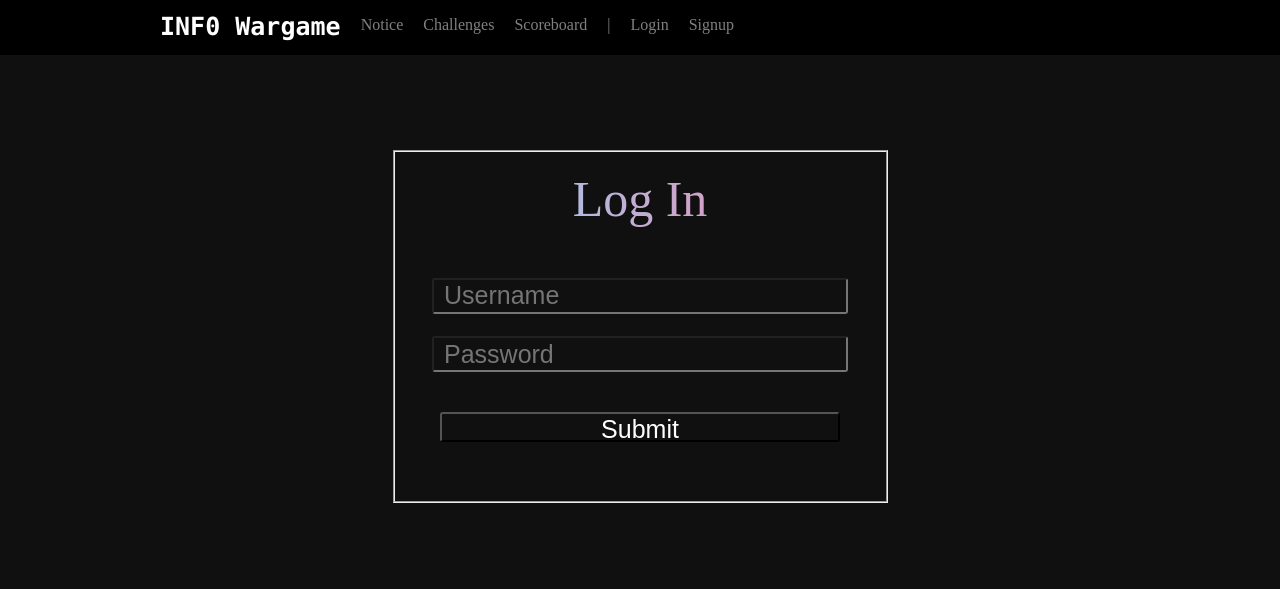
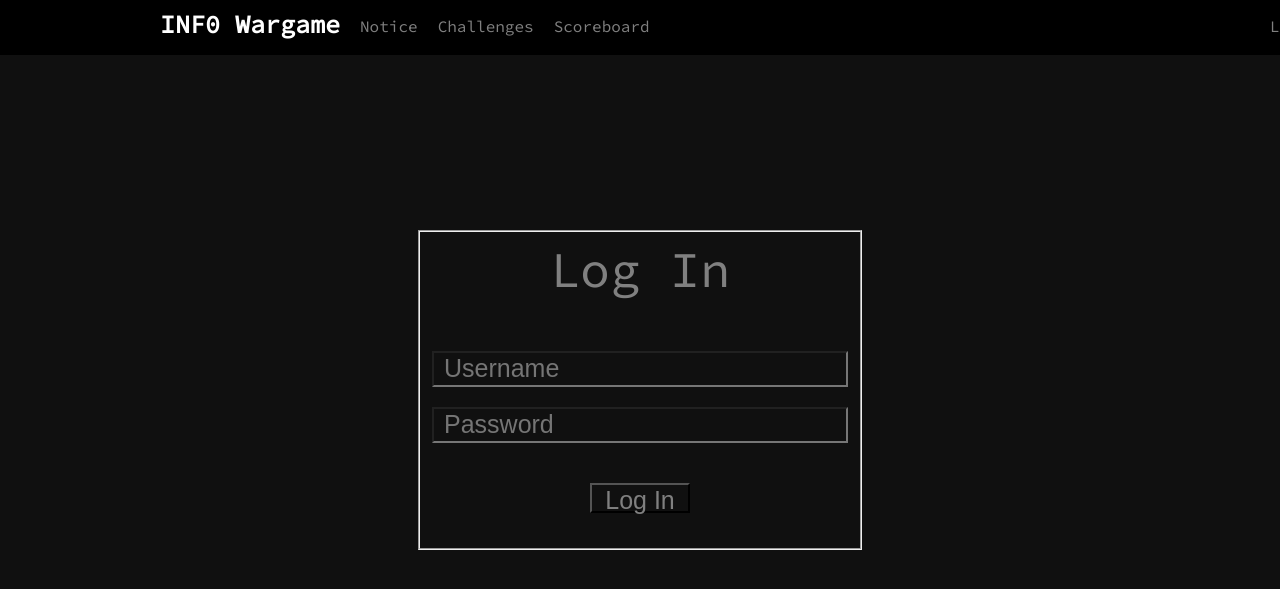
Before and after one commit to infodsm/deprecated-wargame, a Flask app: page /login in a window 1280 px wide. Shown: the top 589 px of the page. Run offline with Flask 2, Linux system fonts and the light colour scheme; some libraries are stand-ins or nearby versions.

Commit message:
[EDIT] font change / login and sign up button change / notice change

```diff
--- a/app.py
+++ b/app.py
@@ -109,7 +109,6 @@ def login():
             flash("Error: username or password is invalid.")
             return redirect(url_for('login'))
 
-
 @app.route('/logout')
 def logout():
     session['logged_in'] = False
--- a/static/style.css
+++ b/static/style.css
@@ -1,9 +1,12 @@
 body{
-  background-color: #101010;
-  padding:0;
-  margin:0;
+    background-color: #101010;
+    padding:0;
+    margin:0;
 }
-.top{
+.init_top a{
+  text-decoration: none;
+}
+.init_top{
   position:fixed;
   width:100%;
   height:55px;
@@ -11,68 +14,95 @@ body{
 }
 li{
   list-style: none;
+}
+.init_top li{
+  padding-left:20px;
+  float:left;
   color:gray;
 }
-.top li{
-  padding-left:20px;
-  float:left;
-}
-.top1{
+.init_top1{
   position:relative;
   left:100px;
 }
-.top2{
+.init_top2{
   position:relative;
-  left:900px;
+  left:700px;
 }
 .logo{
   position:relative;
-  top:-4px;
+  top:-8px;
   font-size:25px;
   font-weight:bold;
-  color:white;
 }
-.main{
+.index_main{
   position:relative;
-  top:150px;
+  top:300px;
   height:100px;
   font-size: 50px;
 }
-.main li{
+.index_main li{
   background: linear-gradient(to right, #90d5eb, #f586b9);
   -webkit-background-clip: text;
   -webkit-text-fill-color: transparent;
 }
-.bottom{
-  border-bottom: 1px;
-  text-align: justify;
-  font-size: 20px;
+.index_bottom{
+  position: absolute;
+  font-size:20px;
+  left:50%;
+  bottom:0;
 }
-.login{
-  font-size:50px;
+.index_bottom li{
+  color:gray;
 }
-input{
+
+.login_main{
+  position:relative;
+  top:230px;
+  color:gray;
+}
+.login_square input{
   height:30px;
   width:400px;
-  boder: 2px solid transparent;
-  border-radius: 3px;
   margin-top:20px;
   font-size:25px;
-  color: white;
   background-color:#101010;
+  color:gray;
   ime-mode:disabled;
 }
 input:focus{
   outline:none;
 }
-button{
+.login_button{
   margin-top:20px;
   width:100px;
   height:30px;
   font-size:25px;
-  background: linear-gradient(to right, #90d5eb, #f586b9);
-  border:none;
+  background-color: #101010;
+  color:gray;
 }
 button:focus{
   outline:none;
 }
+
+.signup_main{
+  position:relative;
+  top:200px;
+  color:gray;
+}
+.signup_square input{
+  height:30px;
+  width:400px;
+  margin-top:20px;
+  font-size:25px;
+  background-color:#101010;
+  color:gray;
+  padding-left:10px;
+}
+.signup_button{
+  margin-top:20px;
+  width:200px;
+  height:30px;
+  font-size:25px;
+  background-color: #101010;
+  color:gray;
+}
--- a/templates/index.html
+++ b/templates/index.html
@@ -2,14 +2,14 @@
 <html>
   <body>
     {% include 'init.html' %}
-    <div class="main">
+    <div class="index_main">
       <center>
         <li>Welcome to INFO Wargame</li>
         <li>Push the envelope!</li>
       </center>
     </div>
-    <div class="bottom">
-      <li>© INFO.</li>
+    <div class="index_bottom">
+      <li style="color:gray;">© INFO</li>
     </div>
   </body>
 </html>
--- a/templates/init.html
+++ b/templates/init.html
@@ -3,24 +3,32 @@
   <head>
     <meta charset="utf-8">
     <title>INF0 Wargame</title>
+    <link href="https://fonts.googleapis.com/css?family=Source+Code+Pro&display=swap" rel="stylesheet">
+    <link rel="stylesheet" href="/static/style.css">
+    <style media="screen">
+      body{
+        font-family: 'Source Code Pro';
+      }
+    </style>
   </head>
-  <link rel="stylesheet" href="/static/style.css">
   <body>
-    <div class="top">
-      <div class="top1">
+    <div class="init_top" style="top:0px;">
+      <div class="init_top1">
         <ul>
-          <a href="{{ url_for('index') }}"><li class="logo" style="font-family:consolas;">INF0 Wargame</li></a>
+          <a href="{{ url_for('index') }}"><li class="logo" style="color:white;top:-8px;">INF0 Wargame</li></a>
           <a href="{{ url_for('notice') }}"><li>Notice</li></a>
           <a href="{{ url_for('challenges') }}"><li>Challenges</li></a>
           <a href="{{ url_for('scoreboard') }}"><li>Scoreboard</li></a>
+        </ul>
+      </div>
+      <div class="init_top2">
+        {% if session['logged_in'] == True %}
+          <a href="{{ url_for('logout') }}"><li>Logout</li></a>
+        {% else %}
+          <a href="{{ url_for('login') }}"><li>Login</li></a>
           <li>|</li>
-          {% if session['logged_in'] == True %}
-            <a href="{{ url_for('logout') }}"><li>Logout</li></a>
-          {% else %}
-            <a href="{{ url_for('login') }}"><li>Login</li></a>
-            <a href="{{ url_for('signup') }}"><li>Signup</li></a>
-          {% endif %}
-        </ul>
+          <a href="{{ url_for('signup') }}"><li>Signup</li></a>
+        {% endif %}
       </div>
     </div>
   </body>
--- a/templates/login.html
+++ b/templates/login.html
@@ -2,10 +2,10 @@
 <html lang="en">
   <body>
     {% include 'init.html' %}
-    <div class="main">
+    <div class="login_main">
       <center>
-        <form class="tool" action="/login" method="POST">
-          <fieldset class="square" style="width:400px;height:300px;">
+        <form class="login_tool" action="/login" method="POST">
+          <fieldset class="login_square" style="width:400px;height:300px;">
             <center>
               {% with messages = get_flashed_messages() %}
               {% if messages %}
@@ -18,7 +18,7 @@
               <li style="font-size:50px;">Log In</li>
               <input type="text" name="username" value="" placeholder="Username" style="margin-top:50px;padding-left:10px"; required>
               <input type="password" name="password" value="" placeholder="Password" style="margin-bottom:20px;padding-left:10px;" required>
-            <input type="submit" name="button">
+              <button class="login_button" type="submit" name="button">Log In</button>
             </center>
           </fieldset>
         </form>
```
Also changed, not shown: templates/notice.html (+3 -7 lines), templates/signup.html (+5 -5 lines). Lines whose indentation alone changed are shown as unchanged.
